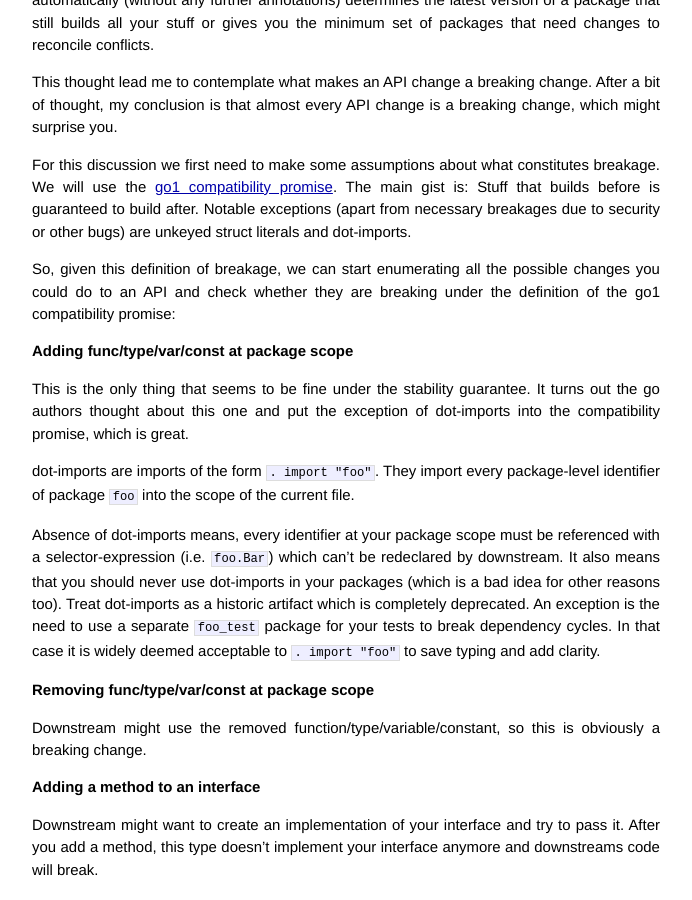
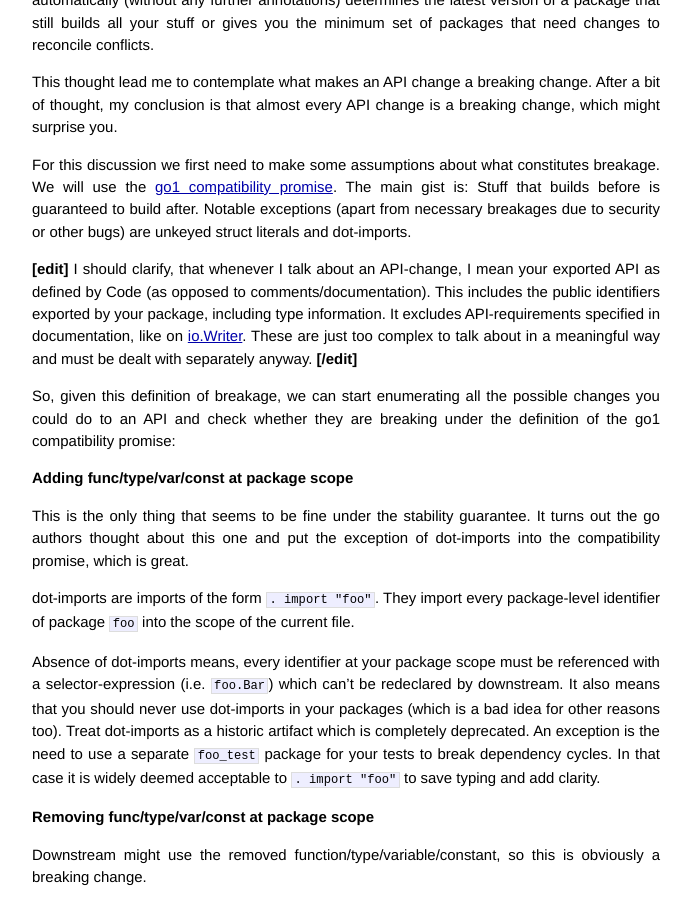
Before and after one commit to benhoyt/merovius.github.io, a Jekyll site: the page built from _posts/2015-07-29-backwards-compatibility-in-go.markdown, in a window 1280 px wide and 900 px high, scrolled down 377 px. Shown: the whole window, without its empty margins (294-986 px from the left). Built offline with Jekyll 4.4.1, drawn with Linux system fonts in a browser that asks for light colours; Markdown is read by kramdown in place of the engine named in the settings.

Commit message:
Add clarification in regards to API

```diff
--- a/_posts/2015-07-29-backwards-compatibility-in-go.markdown
+++ b/_posts/2015-07-29-backwards-compatibility-in-go.markdown
@@ -27,6 +27,15 @@ constitutes breakage. We will use the [go1 compatibility promise](http://golang.
 The main gist is: Stuff that builds before is guaranteed to build after.
 Notable exceptions (apart from necessary breakages due to security or other
 bugs) are unkeyed struct literals and dot-imports.
+
+**[edit]**
+I should clarify, that whenever I talk about an API-change, I mean
+your exported API as defined by Code (as opposed to comments/documentation).
+This includes the public identifiers exported by your package, including type
+information. It excludes API-requirements specified in documentation, like on
+[io.Writer](http://golang.org/pkg/io/#Writer). These are just too complex to
+talk about in a meaningful way and must be dealt with separately anyway.
+**[/edit]**
 
 So, given this definition of breakage, we can start enumerating all the
 possible changes you could do to an API and check whether they are breaking
```
